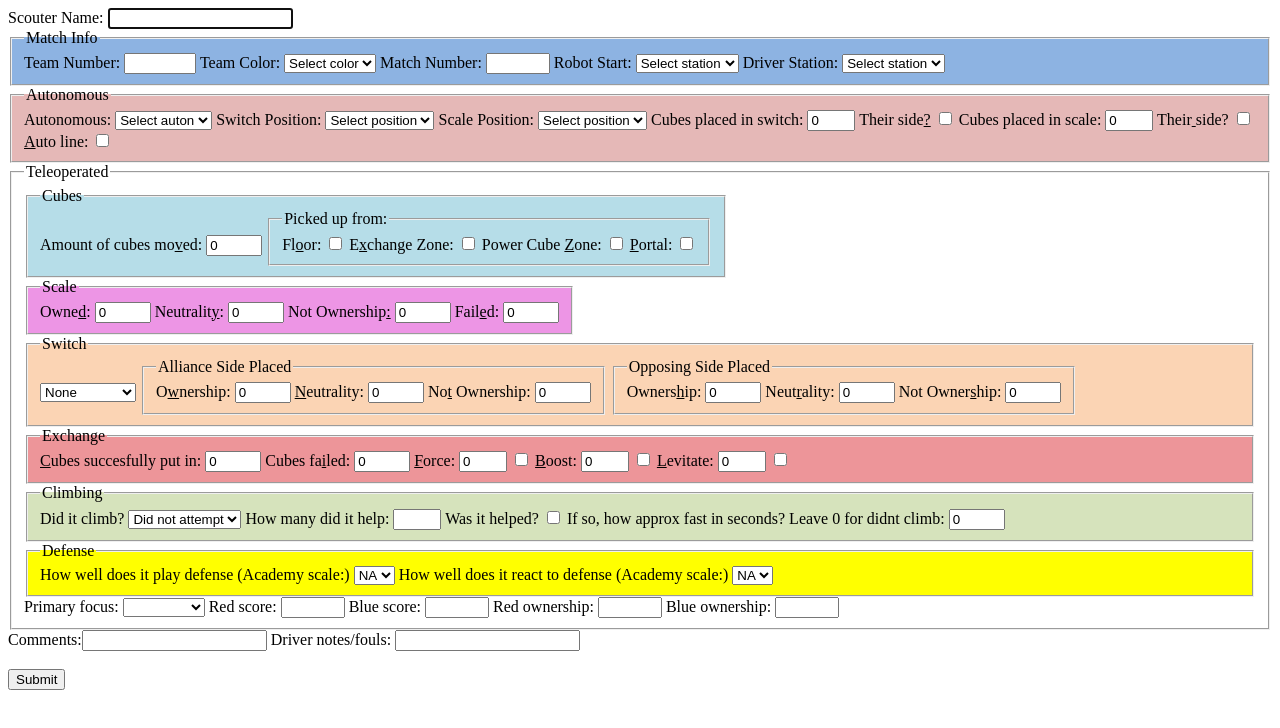
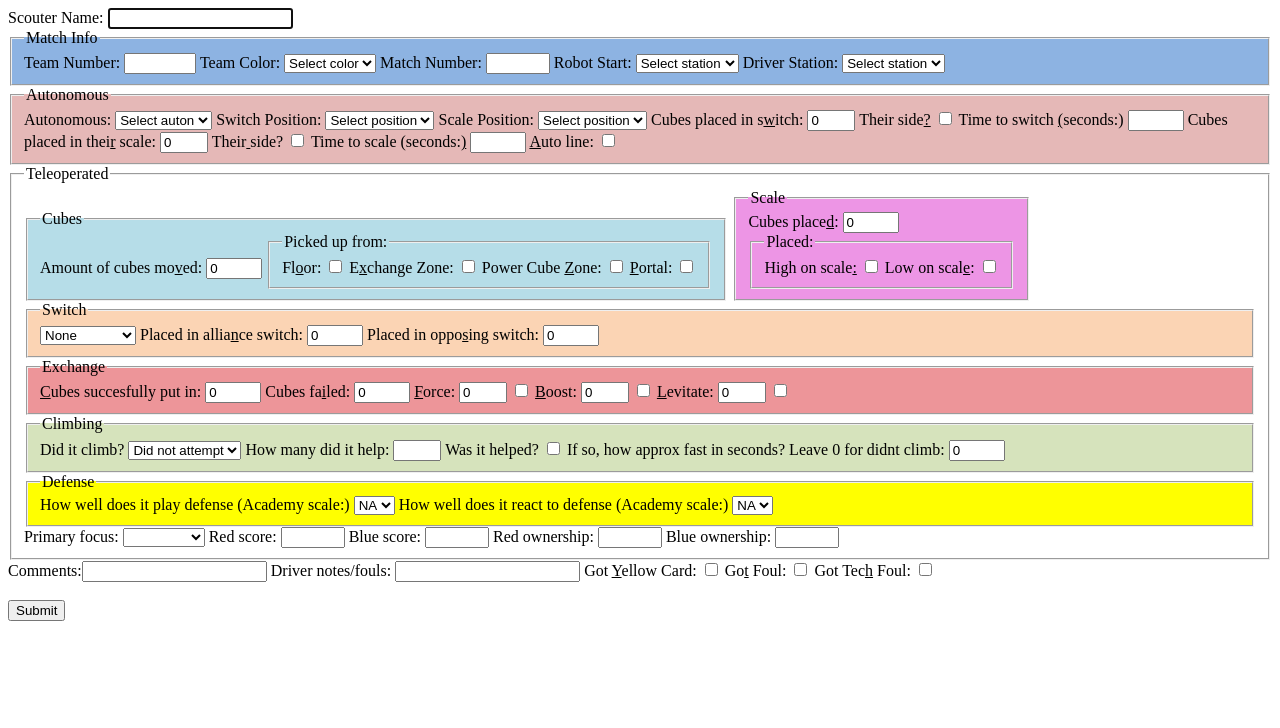
Before and after one commit to frc5431/ScoutingApp2019, a plain HTML site: page stand-scouting.html in a window 1280 px wide. Drawn offline with Linux system fonts and the light colour scheme.

Commit message:
fixed up switch and scale sections

```diff
--- a/stand-scouting.html
+++ b/stand-scouting.html
@@ -53,10 +53,12 @@
 	    			<option value="Far">Far</option>
 	    			<option value="Close">Close</option>
 	    		</select></label>
-	    		<label>Cubes placed in switch: <input type="number"min="0"max="2"value="0" name="Auton cubes placed in switch"></label>
+	    		<label>Cubes placed in s<u>w</u>itch: <input accesskey="w"type="number"min="0"max="2"value="0" name="Auton cubes placed in switch"></label>
 	    		<label>Their side<u>?</u> <input accesskey="?"type="checkbox" name="Were cubes on their side of switch"></label>
-	    		<label>Cubes placed in scale: <input type="number"min="0"max="2"value="0" name="Auton cubes placed in scale"></label>
+	    		<label>Time to switch <u>(</u>seconds:) <input accesskey="(" type="number" min="0" max="15" name="How long it took to get to switch (seconds)"></label>
+	    		<label>Cubes placed in thei<u>r</u> scale: <input accesskey="r" type="number"min="0"max="2"value="0" name="Auton cubes placed in scale"></label>
 	    		<label>Their<u> </u>side? <input accesskey=" "type="checkbox" name="Were cubes on their side of scale"></label>
+	    		<label>Time to scale (seconds:<u>)</u> <input accesskey=")" type="number" min="0" max="15" name="How long it took to get to scale (seconds)"></label>
 
 	    		<label accesskey="a"><u>A</u>uto line: <input type="checkbox" name="Crossed Auto Line"></label>
     		</fieldset>
@@ -76,10 +78,12 @@
 	    		</fieldset>
 	    		<fieldset style="background-color:#ed95e5;display:inline">
 	    			<legend>Scale</legend>
-    			    <label accesskey="d">Owne<u>d</u>: <input name="Placed cubes in scale while owned"type="number"min="0"max="30"value="0"></label>
-    			    <label accesskey="y">Neutralit<u>y</u>: <input name="Placed cubes in scale while neutral"type="number"min="0"max="30"value="0"></label>
-    			    <label accesskey=":">Not Ownership<u>:</u> <input name="Placed cubes in scale while not owned"type="number"min="0"max="30"value="0"></label>
-    			    <label accesskey="e">Fail<u>e</u>d: <input name="Failed to place cubes in scale"type="number"min="0"max="30"value="0"></label>
+	    			<label accesskey="d">Cubes place<u>d</u>: <input name="Cubed placed in scale" type="number" min="0" max="30" value="0"></label>
+	    			<fieldset>
+	    				<legend>Placed:</legend>
+	    				<label acesskey=":">High on scale<u>:</u> <input name="Placed high on scale" type="checkbox"></label>
+	    				<label accesskey="e">Low on scal<u>e</u>: <input name="Placed low on scale" type="checkbox"></label>
+	    			</fieldset>
 	            </fieldset>
 	    		<fieldset style="background-color:#fbd4b4">
 	    			<legend>Switch</legend>
@@ -89,18 +93,8 @@
 	    			    <option value="Both">Both</option>
 	    			    <option value="None"selected="selected">None</option>
 	    			</select></label>
-	    			<fieldset style="display:inline">
-	    			    <legend>Alliance Side Placed</legend>
-	    			    <label accesskey="w">O<u>w</u>nership: <input name="Placed cubes in their switch while owned"type="number"min="0"max="30"value="0"></label>
-	    			    <label accesskey="n"><u>N</u>eutrality: <input name="Placed cubes in their switch while neutral"type="number"min="0"max="30"value="0"></label>
-	    			    <label accesskey="t">No<u>t</u> Ownership: <input name="Placed cubes in their switch while not owned"type="number"min="0"max="30"value="0"></label>
-	    			</fieldset>
-	    			<fieldset style="display:inline">
-	    			    <legend>Opposing Side Placed</legend>
-	    			    <label accesskey="h">Owners<u>h</u>ip: <input name="Placed cubes in other switch while owned"type="number"min="0"max="30"value="0"></label>
-	    			    <label accesskey="r">Neut<u>r</u>ality: <input name="Placed cubes in other switch while neutral"type="number"min="0"max="30"value="0"></label>
-	    			    <label accesskey="s">Not Owner<u>s</u>hip: <input name="Placed cubes in other switch while not owned"type="number"min="0"max="30"value="0"></label>
-	    			</fieldset>
+	    			<label accesskey="n">Placed in allia<u>n</u>ce switch: <input name="Cubes placed in alliance switch" type="number" min="0" max="30" value="0"></label>
+	    			<label accesskey="s">Placed in oppo<u>s</u>ing switch: <input name="Cubes placed in opposing switch" type="number" min="0" max="30" value="0"></label>
 	            </fieldset>
 	            <fieldset style="background-color:#ed9599">
 	    			<legend>Exchange</legend>
@@ -151,6 +145,9 @@
 	            <label>Blue ownership: <input name="Blue ownership"id="blue-score"type="number"min="0"max="700"required="true"></label>
             </fieldset>
             <label>Comments:<input id="notes"type="text" name="Comments"></label> <label>Driver notes/fouls: <input name="Driver notes/fouls"id="driver-notes"type="text"></label>
+            <label>Got <u>Y</u>ellow Card: <input accesskey="y" name="Yellow card" type="checkbox"></label>
+            <label>Go<u>t</u> Foul: <input accesskey="t" name="Fouled" type="checkbox"></label>
+            <label>Got Tec<u>h</u> Foul: <input accesskey="h" name="Tech Fouled" type="checkbox"></label>
             <br>
             <br>
     		<input type="submit"value="Submit">
```
